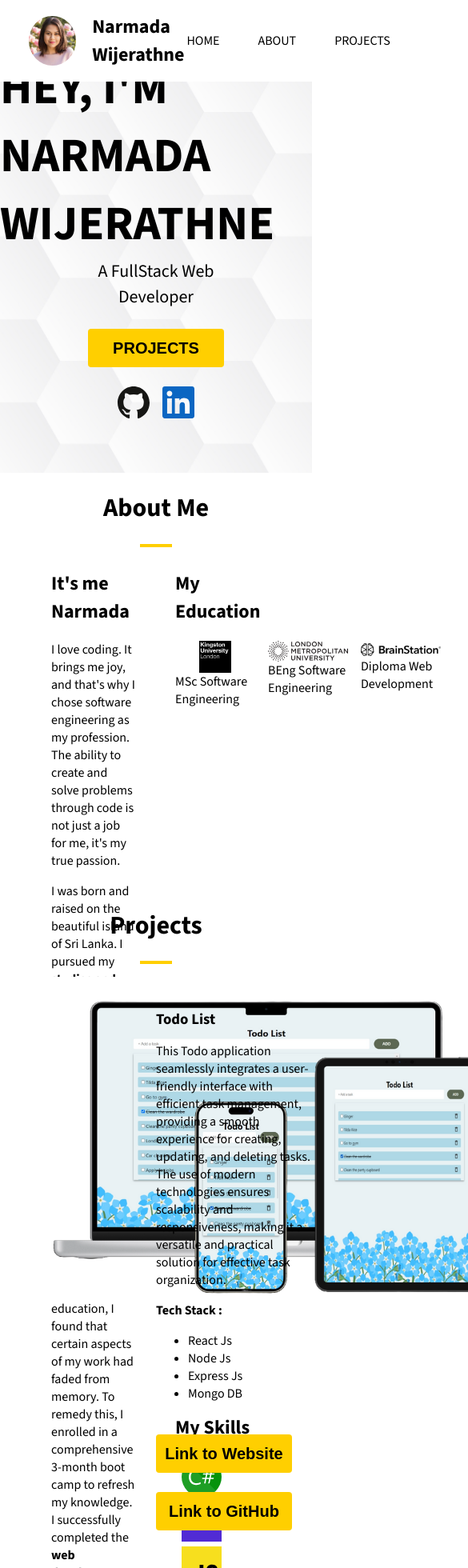
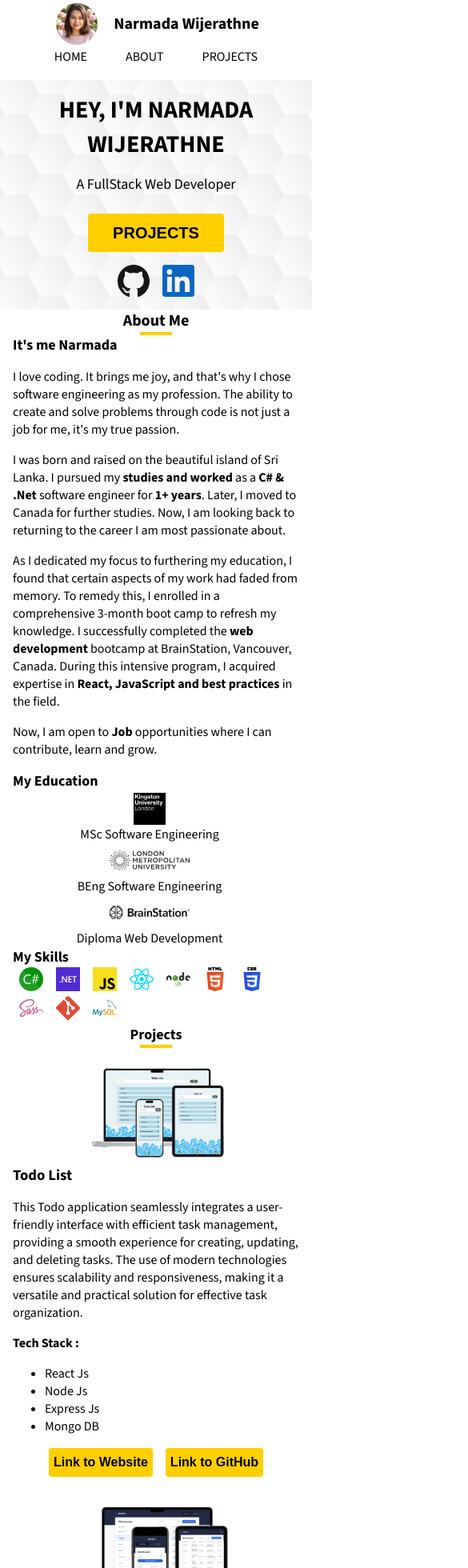
Before and after one commit to Narmadaw/portfolio, a React (Create React App) app: page / in a window 390 px wide. Shown: the top 1960 px of the page at 80% size, 585 px wide, since content can reach past the window. Built offline with nearby package versions, Linux system fonts and the light colour scheme.

Commit message:
add breakpoints

```diff
--- a/src/App.scss
+++ b/src/App.scss
@@ -1,6 +1,8 @@
 @use './styles/fonts' as *;
 
-
+body{
+  margin: 0;
+}
 .App {
   text-align: center;
 }
--- a/src/components/AboutMe/AboutMe.jsx
+++ b/src/components/AboutMe/AboutMe.jsx
@@ -18,32 +18,32 @@ const AboutMe = () =>{
     return(
         <>
         <div id='aboutme' className='aboutme'>
-            <div className='aboutme__header'>
-                <h1>About Me</h1>
+            <div className='aboutme__header-pannel'>
+                <h1 className='aboutme__header'>About Me</h1>
                 <hr className='aboutme__h-line' />
             </div>
             <div className='about-container'>
                 <div className='about-container__left'>
-                    <h2>It's me Narmada</h2>
-                    <p>
+                    <h2 className='about-container__header'>It's me Narmada</h2>
+                    <p className='about-container__text'>
                         I love coding. It brings me joy, and that's why I chose software engineering as my profession. The ability to create and solve problems through code is not just a job for me, it's my true passion.
                     </p>
-                    <p> I was born and raised on the beautiful island of Sri Lanka. I pursued my <span className='about-container__special'>studies and worked</span> as a <span className='about-container__special'>C# & .Net</span> software engineer for <span className='about-container__special'>1+ years</span>.
+                    <p className='about-container__text'> I was born and raised on the beautiful island of Sri Lanka. I pursued my <span className='about-container__special'>studies and worked</span> as a <span className='about-container__special'>C# & .Net</span> software engineer for <span className='about-container__special'>1+ years</span>.
                         Later, I moved to Canada for further studies.
                         Now, I am looking back to returning to the career I am most passionate about.</p>
-                    <p>
+                    <p className='about-container__text'>
                         As I dedicated my focus to furthering my education, I found that certain aspects of my work had faded from memory.
                         To remedy this, I enrolled in a comprehensive 3-month boot camp to refresh my knowledge. I successfully completed the <span className='about-container__special'>web development</span> bootcamp at BrainStation, Vancouver, Canada.
                         During this intensive program, I acquired expertise in <span className='about-container__special'>React, JavaScript and best practices</span> in the field.
                     </p>
-                    <p>
+                    <p className='about-container__text'>
                         Now, I am open to <span className='about-container__special'>Job</span> opportunities where I can contribute, learn and grow.
                     </p>
                 </div>
                 <div className="about-container__right">
                     <div className="about-container__education">
-                        <div className='about-container__header'>
-                            <h2>My Education</h2>
+                        <div >
+                            <h2 className='about-container__header'>My Education</h2>
                         </div>
                         <div className='about-container__pannel'>
                             <div className='about-container__pannel-card'>
@@ -61,8 +61,8 @@ const AboutMe = () =>{
                         </div>
                     </div>
                     <div className="about-container__skills">
-                        <h2>My Skills</h2>
-                        <div>
+                        <h2 className='about-container__header'>My Skills</h2>
+                        <div className='about-container__pannel'>
                             <img className='about-container__skill-icon' src={Csharp} alt="c-sharp" />
                             <img className='about-container__skill-icon' src={DotNet} alt="dot net" />
                             <img className='about-container__skill-icon' src={JavaScript} alt="javascript" />
--- a/src/components/AboutMe/AboutMe.scss
+++ b/src/components/AboutMe/AboutMe.scss
@@ -1,44 +1,81 @@
+@use'./../../styles/mixins' as *;
 *{
     box-sizing: border-box;
     //border: 1px solid black;
 }
 
 .aboutme{
+    height: auto;
+    width: 100%;
+    padding: 0 1rem;
+
+    @include desktop{
         height: 500px;
         width: 100%;
         padding: 0 2.5rem;
+    }
+
+    &__header-pannel{
+        @include desktop{
+            font-size: 30px;
+            margin: 1.5rem 0 2.5rem 0;
+        }
+    }
+
     &__header{
+        margin: 0;
         width: 100%;
+        font-size: 20px;
         text-align: center;
-
+        @include desktop{
+            font-size: 30px;
+        }
     }
     &__h-line{
         width: 40px;
         height: 4px;
         background-color: #ffcf00;
         border: none;
+        margin: 0 auto;
     }
 }
 
 .about-container{
+
+    @include desktop{
        display: flex;
+    }
+    &__header{
+        margin: 0;
+        font-size: 18px;
+    }
+    &__text{
+        font-size: 16px;
+    }
     &__left{
+        width: 100%;
+        @include desktop{
+            width: 50%;
             padding: 0 1.5rem;
-        width: 50%;
+        }
     }
     &__right{
         display: flex;
         flex-direction: column;
         justify-content: space-between;
+        width: 100%;
+
+        @include desktop{
             width: 50%;
             padding: 0 1.5rem 1.5rem;
+        }
     }
     &__special{
         font-weight: 700;
     }
     &__education{
-
-
+        display: flex;
+        flex-direction: column;
     }
     &__edu-icon{
         width: 100px;
@@ -48,7 +85,11 @@
         }
     }
     &__pannel{
+        @include tablet{
             display: flex;
+            justify-content: center;
+            padding: 1rem;
+        }
     }
     &__pannel-card{
         height: 65px;
@@ -58,11 +99,16 @@
     }
     &__edu-text{
         margin: 0;
+        text-align: center;
     }
     &__skill-icon{
+        width: 30px;
+        height: 30px;
+        margin: 0 0.5rem;
+        @include desktop{
             width: 50px;
             height: 50px;
-        margin: 0 0.5rem;
+        }
     }
     &__list{
         display: flex;
--- a/src/components/Header/Header.jsx
+++ b/src/components/Header/Header.jsx
@@ -21,6 +21,16 @@ const Header = ()=>{
         <>
         <div className='header'>
             <div className='nav'>
+            <div className='nav__profile'>
+                    <img className='nav__img' src={ProfileImage} alt='avatar'/>
+                    <h2 className='nav__profile-name'>Narmada Wijerathne</h2>
+            </div>
+
+            </div>
+
+        </div>
+        <div className='header'>
+            <div className='nav'>
                 <div className='nav__profile'>
                     <img className='nav__img' src={ProfileImage} alt='avatar'/>
                     <h2 className='nav__profile-name'>Narmada Wijerathne</h2>
--- a/src/components/Header/Header.scss
+++ b/src/components/Header/Header.scss
@@ -1,38 +1,83 @@
+@use'./../../styles/mixins' as *;
+
 .header{
-    padding: 0 1rem;
     position: fixed;
     width: 100%;
-    //z-index: 1000;
+    z-index: 1000;
     background-color: white;
+    height: auto;
+    top: 0;
+
+    @include tablet{
+        height: 80px;
+    }
+
+    @include desktop{
+        height: auto;
+        padding: 1.5rem;
+    }
 }
 
 .nav{
-    display: flex;
-    justify-content: space-between;
-    padding: 1rem;
+    width: 100%;
+    height: auto;
+    @include tablet{
+        display: flex;
+        justify-content: space-between;
+        padding: 1rem;
+        height: 80px;
+    }
 
+    @include desktop{
+        justify-content: space-between;
+        padding: 1rem;
+        height: 80px;
+    }
     &__profile{
         display: flex;
+        justify-content: center;
         column-gap: 1rem;
+        width: 100%;
+
+        @include tablet{
+            display: flex;
+            justify-content: left;
+        }
+
     }
     &__img{
-        width: 70px;
-        height: 70px;
+        width: 60px;
+        height: 60px;
         object-fit: cover;
         object-position: center;
         border-radius: 50%;
         border: none;
         padding: 0.25rem;
+        @include tablet{
+            width: 70px;
+            height: 70px;
+        }
+
+        @include desktop{
+            width: 70px;
+            height: 70px;
+            padding: 0;
+        }
     }
     &__profile-name{
         margin: 0;
         margin: auto 0;
+        font-size: 1.25rem;
     }
     &__menu{
         margin: auto 0;
+        @include tablet{
+            height: 80px;
+        }
     }
     &__manu-list{
         display: flex;
+        justify-content: center;
         list-style: none;
         padding: 0;
         margin: 0;
--- a/src/components/Hero/Hero.scss
+++ b/src/components/Hero/Hero.scss
@@ -1,31 +1,44 @@
+@use'./../../styles/mixins' as *;
+
 *{
     box-sizing: border-box;
     //border: 1px solid black;
 }
 .hero{
     background:url('./../../assets/images/hero.jpeg');
-    height: 70vh;
     width: 100%;
+    margin-top: 100px;
     background-size: cover;
     background-position: center;
-
+    @include desktop{
+        height: 70vh;
+    }
 
     &__text{
         display: flex;
         flex-direction: column;
         justify-content: center;
         align-items: center;
-        height: 70vh;
+        height: auto;
+        @include desktop{
+            height: 70vh;
+        }
     }
     &__text-header{
-        font-size: 60px;
+        font-size: 30px;
         font-weight: 800;
         margin: 0;
+        text-align: center;
+        padding: 1rem;
+
+        @include desktop{
+            font-size: 60px;
+        }
     }
     &__text-small{
         text-align: center;
-        font-size: 22px;
-        width: 50%;
+        font-size: 18px;
+        width: 100%;
         margin: 0;
     }
     &__button{
@@ -38,14 +51,13 @@
         border: none;
         margin-top: 1.5rem;
         background-color: #ffcf00;
-        //color: white;
         &:hover{
             background-color: black;
             color: white;
         }
     }
     &__icon-pannel{
-        margin-top: 1.5rem;
+        margin: 1rem;
         display: flex;
     }
     &__icon{
--- a/src/components/Projects/Projects.jsx
+++ b/src/components/Projects/Projects.jsx
@@ -30,8 +30,8 @@ const Projects = () =>{
 
 
         <div  className='projects'>
-            <div className='title'>
-                <h1>Projects</h1>
+            <div className='pannel'>
+                <h1 className='title'>Projects</h1>
                 <hr className='aboutme__h-line' />
             </div>
             <div className='container'>
@@ -53,8 +53,10 @@ const Projects = () =>{
                             <li>Mongo DB</li>
                         </ul>
                     </div>
-                    <button className='container__button' onClick={linktoTodo}>Link to Website</button>
-                    <button className='container__button' onClick={linktoTodogithub}>Link to GitHub</button>
+                    <div className='container__button-pannel'>
+                        <button className='container__button' onClick={linktoTodo}>Link to Website</button>
+                        <button className='container__button' onClick={linktoTodogithub}>Link to GitHub</button>
+                    </div>
                 </div>
             </div> {/* end of todo */}
 
@@ -77,7 +79,10 @@ const Projects = () =>{
                             <li>MySql</li>
                         </ul>
                     </div>
-                    <button className='container__button' onClick={linktoInStockgithub}>Link to GitHub</button>
+                    <div className='container__button-pannel'>
+                        <button className='container__button' onClick={linktoInStockgithub}>Link to GitHub</button>
+                    </div>
+
                 </div>
             </div> {/* end of instock */}
 
@@ -99,8 +104,11 @@ const Projects = () =>{
                                 <li>Express Js</li>
                             </ul>
                     </div>
-                    <button className='container__button' onClick={linktoBrainflix}>Link to Website</button>
-                    <button className='container__button' onClick={linktoBrainflixgithub}>Link to GitHub</button>
+                    <div className='container__button-pannel'>
+                        <button className='container__button' onClick={linktoBrainflix}>Link to Website</button>
+                        <button className='container__button' onClick={linktoBrainflixgithub}>Link to GitHub</button>
+                    </div>
+
                 </div>
             </div>
         </div>
--- a/src/components/Projects/Projects.scss
+++ b/src/components/Projects/Projects.scss
@@ -1,35 +1,61 @@
+@use'./../../styles/mixins' as *;
 *{
     box-sizing: border-box;
     //border: 1px solid black;
 }
 
+.pannel{
+    @include desktop{
+        margin: 2.5rem;
+    }
+}
+
 .title{
     text-align: center;
+    margin: 0;
+    font-size: 18px;
+
+    @include desktop{
+        font-size: 30px;
+
+    }
 }
 
 .container{
-    display: flex;
-    flex-direction: row;
     margin: 1rem 0;
+
+    @include desktop{
+        display: flex;
+        flex-direction: row;
+    }
     &__left-card{
-        width: 50%;
+        width: 100%;
         text-align: center;
 
+        @include desktop{
+            width: 50%;
+        }
 
     }
     &__right-card{
-        width: 50%;
-        padding: 2.5rem 0;
+        width: 100%;
+        padding: 0 1rem;
+
+        @include desktop{
+            width: 50%;
+        }
 
     }
     &__p-title{
         margin: 0;
     }
     &__image{
-
+        width: 200px;
         object-fit: contain;
         object-position: center;
-
+        @include desktop{
+            width: auto;
+        }
     }
 
     &__icon{
@@ -37,20 +63,31 @@
         height: 80px;
         object-fit: contain;
     }
+    &__button-pannel{
+        display: flex;
+        column-gap: 1rem;
+        justify-content: center;
+        @include desktop{
+            justify-content: left;
+        }
+    }
     &__button{
-        width: 170px;
-        height: 48px;
-        font-size: 20px;
-        font-weight: 700;
-        line-height: 30px;
+        height: 36px;
+        font-size: 16px;
+        font-weight: 600;
         border-radius: 4px;
         border: none;
-        margin-top: 1.5rem;
-        margin-right: 1.5rem;
         background-color: #ffcf00;
         &:hover{
             background-color: black;
             color: white;
         }
+        @include desktop{
+            width: 170px;
+            height: 48px;
+            font-size: 20px;
+            font-weight: 700;
+            line-height: 30px;
+        }
     }
 }
```
Also changed, not shown: src/components/Footer/Footer.scss (+14 -4 lines), src/components/Hero/Hero.jsx (+3 -4 lines), src/styles/_mixins.scss (added, +13 -0 lines). Lines whose indentation alone changed are shown as unchanged.
